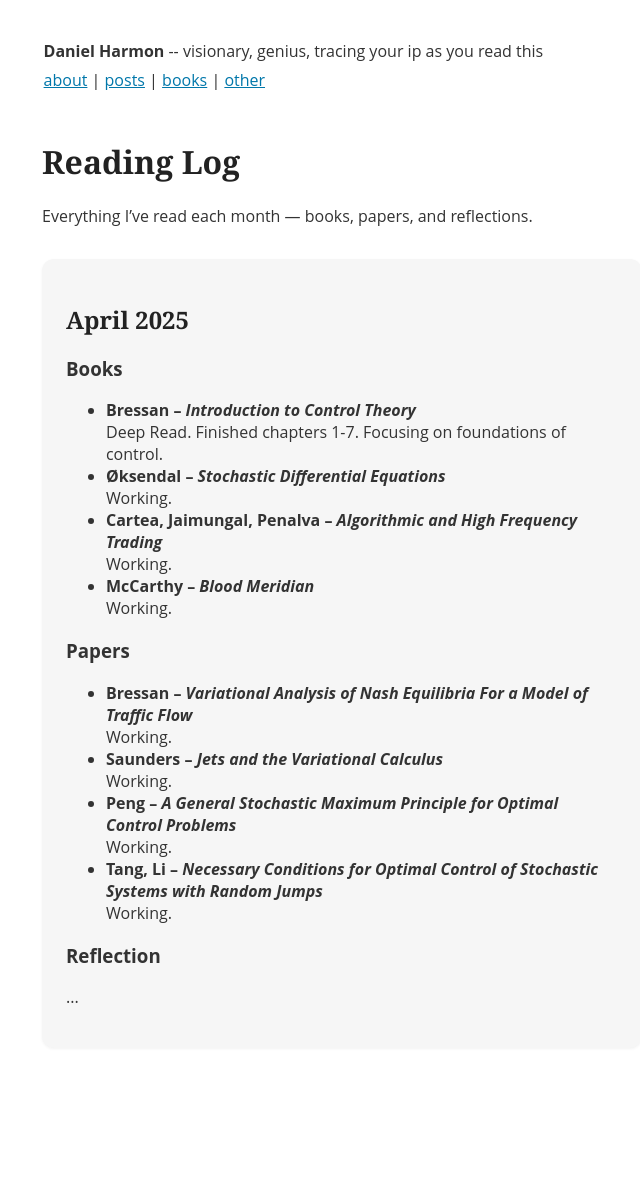
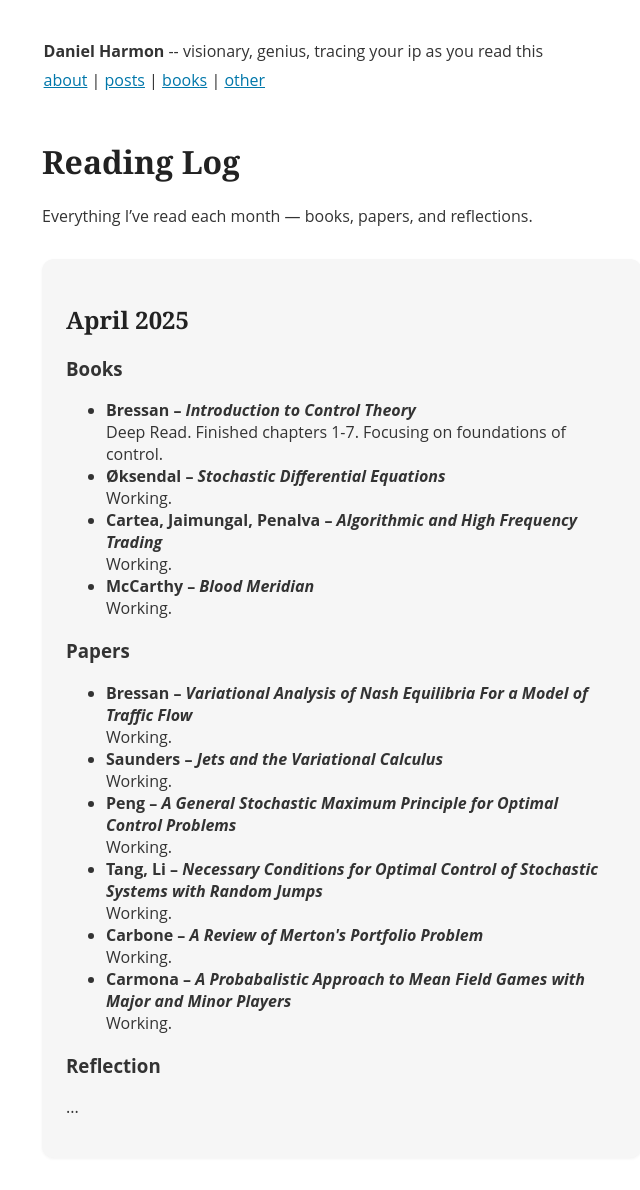
Before and after one commit to Dan-Harmon/Dan-Harmon.github.io, a Jekyll site: the page built from books.html, in a window 1280 px wide. Shown: the whole page, without its empty margins (298-938 px from the left). Built offline with Jekyll 4.4.1, drawn with Linux system fonts in a browser that asks for light colours; before the commit the page ends 1080 px from its top, so only the background shows below that.

Commit message:
bookupdate

```diff
--- a/books.html
+++ b/books.html
@@ -47,6 +47,14 @@ layout: default
         <strong>Tang, Li – <em>Necessary Conditions for Optimal Control of Stochastic Systems with Random Jumps</em></strong><br>
         Working.
     </li>
+    <li>
+        <strong>Carbone – <em>A Review of Merton's Portfolio Problem</em></strong><br>
+        Working.
+    </li>
+    <li>
+        <strong>Carmona – <em>A Probabalistic Approach to Mean Field Games with Major and Minor Players</em></strong><br>
+        Working.
+    </li>
     </ul>
 
     <h3>Reflection</h3>
```
Also changed, not shown: 1 other file.
